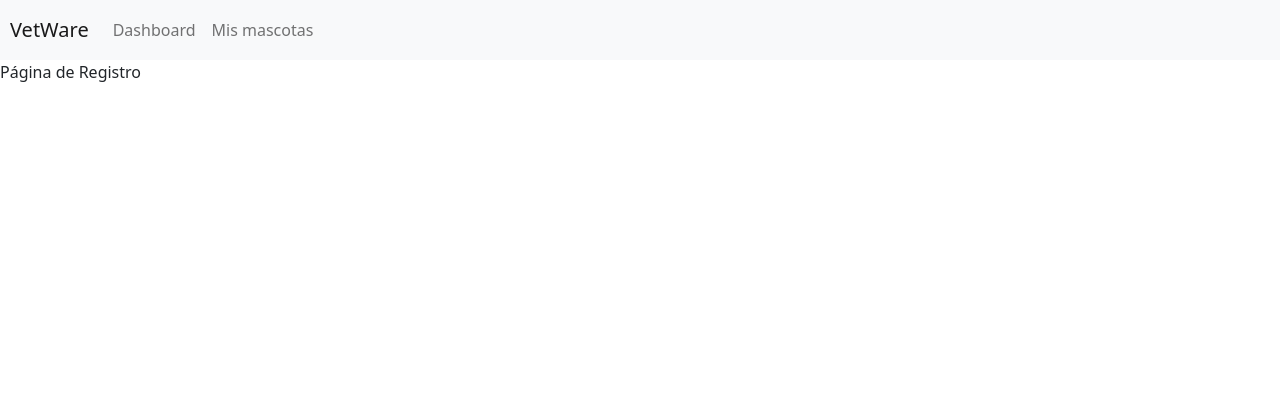
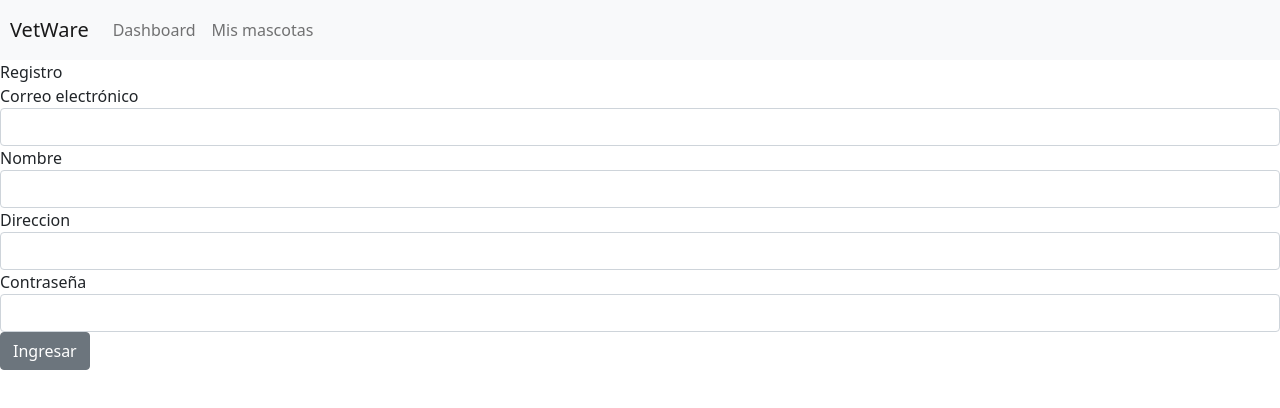
Before and after one commit to pbtxt/vetware-frontend, a Next.js app: page /register in a window 1280 px wide. Shown: the top 408 px of the page. Built offline with nearby package versions, Linux system fonts and the light colour scheme.

Commit message:
Crea la vista del formulario de registro

```diff
--- a/src/components/organisms/AuthRegister/index.tsx
+++ b/src/components/organisms/AuthRegister/index.tsx
@@ -1,10 +1,30 @@
 import * as React from "react";
 import CommonPageLayout from "../CommonPageLayout";
+import { Button, Form, FormGroup, Label, Input, FormText } from 'reactstrap';
 
 const AuthRegister: React.FC = () => {
   return (
     <CommonPageLayout>
-      <div>Página de Registro</div>
+       <Form>
+        <Label>Registro</Label>
+      <FormGroup>
+        <Label for="email`">Correo electrónico</Label>
+        <Input type="email" name="email" id="email" placeholder="" />
+      </FormGroup>
+      <FormGroup>
+        <Label for="name">Nombre</Label>
+        <Input type="text" name="name" id="Name" placeholder="" />
+      </FormGroup>
+      <FormGroup>
+        <Label for="address">Direccion</Label>
+        <Input type="text" name="address" id="address" placeholder="" />
+      </FormGroup>
+      <FormGroup>
+        <Label for="password">Contraseña</Label>
+        <Input type="text" name="password" id="password" placeholder="" />
+      </FormGroup>
+      <Button>Ingresar</Button>
+    </Form>
     </CommonPageLayout>
   );
 };
```
